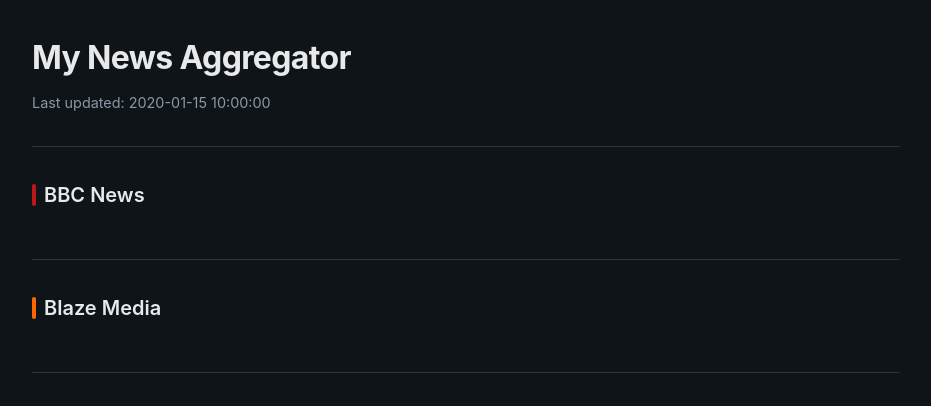
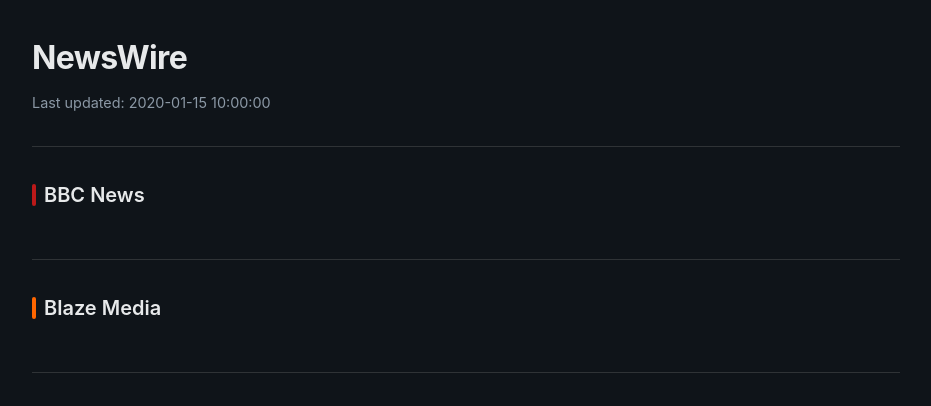
Before and after one commit to 1040labs/newswire, a Flask app: template templates/index.html in a window 1280 px wide. Shown: the top 406 px of the page, without its empty margins (174-1105 px from the left). Run offline with Flask 3, Linux system fonts and the light colour scheme; the template is opened without the code that fills it: most values are stand-ins (such as "Sample title", 1, 10 or a date in 2020).

Commit message:
Updated Title Name
Updated Title Name to NewsWire

```diff
--- a/templates/index.html
+++ b/templates/index.html
@@ -7,7 +7,7 @@
     <link rel="stylesheet" href="{{ url_for('static', filename='styles.css') }}">
 </head>
 <body>
-    <h1>My News Aggregator</h1>
+    <h1>NewsWire</h1>
     <p>Last updated: {{ last_updated }}</p>
 
     <hr>
```
